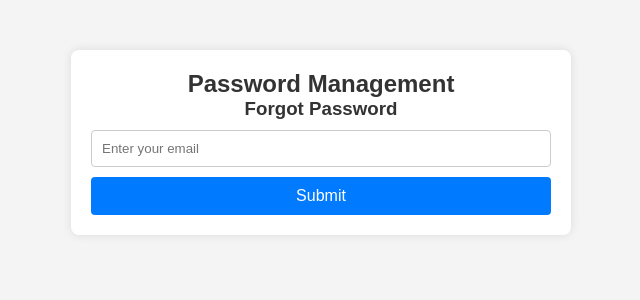
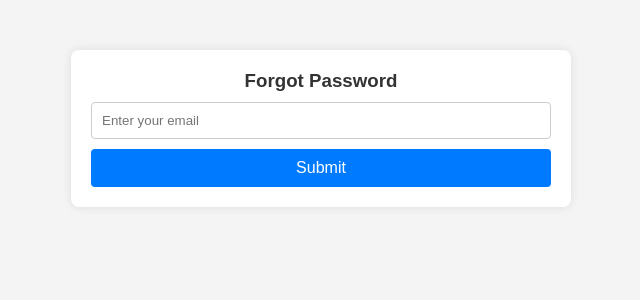
Before and after one commit to Pranluis/Ecom-Website-React-Intreface, a React (Vite) app: page /forgot-password in a window 1280 px wide. Shown: the top 300 px of the page, without its empty margins (319-959 px from the left). Built offline with nearby package versions, Linux system fonts and the light colour scheme.

Commit message:
Small update

```diff
--- a/src/App.jsx
+++ b/src/App.jsx
@@ -26,7 +26,7 @@ function App() {
         <div>
             <Router>
                 <Routes>
-                    <Route path="/" element={<HomePage />} />
+    <Route path="/" element={<HomePage />} />
                     <Route path="/login" element={<Login />} />
                     <Route path="/forgot-password" element={<ForgotPassword/>} />
                     <Route path="/register" element={<RegisterPage />} />
@@ -41,10 +41,6 @@ function App() {
                     <Route path="/card" element={<Card />} />
                     <Route path="/order-details" element={<OrderDetailsPage />} />
                     <Route path="/search-product" element={<SearchResultsPage />} />
-
-
-
-
                 </Routes>
             </Router>
         </div>
--- a/src/components/ForgotPassword/ForgotPassword.jsx
+++ b/src/components/ForgotPassword/ForgotPassword.jsx
@@ -100,7 +100,7 @@ const ForgotPassword = () => {
     return (
         <div className="forgot-password-container">
             <ToastContainer />
-            <h2>Password Management</h2>
+            {/* <h2>Password Management</h2> */}
             {step === 1 ? (
                 <div className="forgot-password-step">
                     <h3>Forgot Password</h3>
--- a/src/components/Profile/Profile.jsx
+++ b/src/components/Profile/Profile.jsx
@@ -114,7 +114,7 @@ const Profile = () => {
 
   return (
     <>
-      <Navbar />
+      {/* <Navbar /> */}
       <div className="container">
         {user ? (
           <div className="profile">
```
